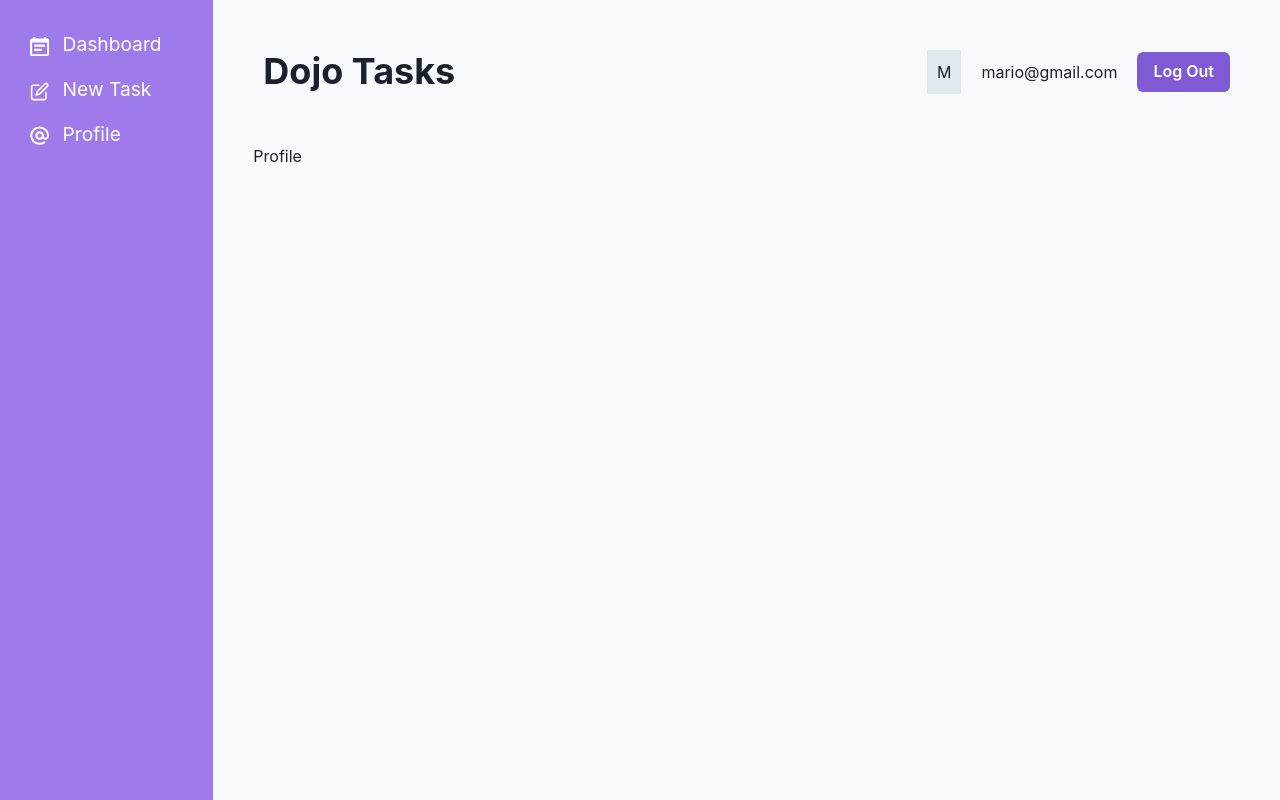
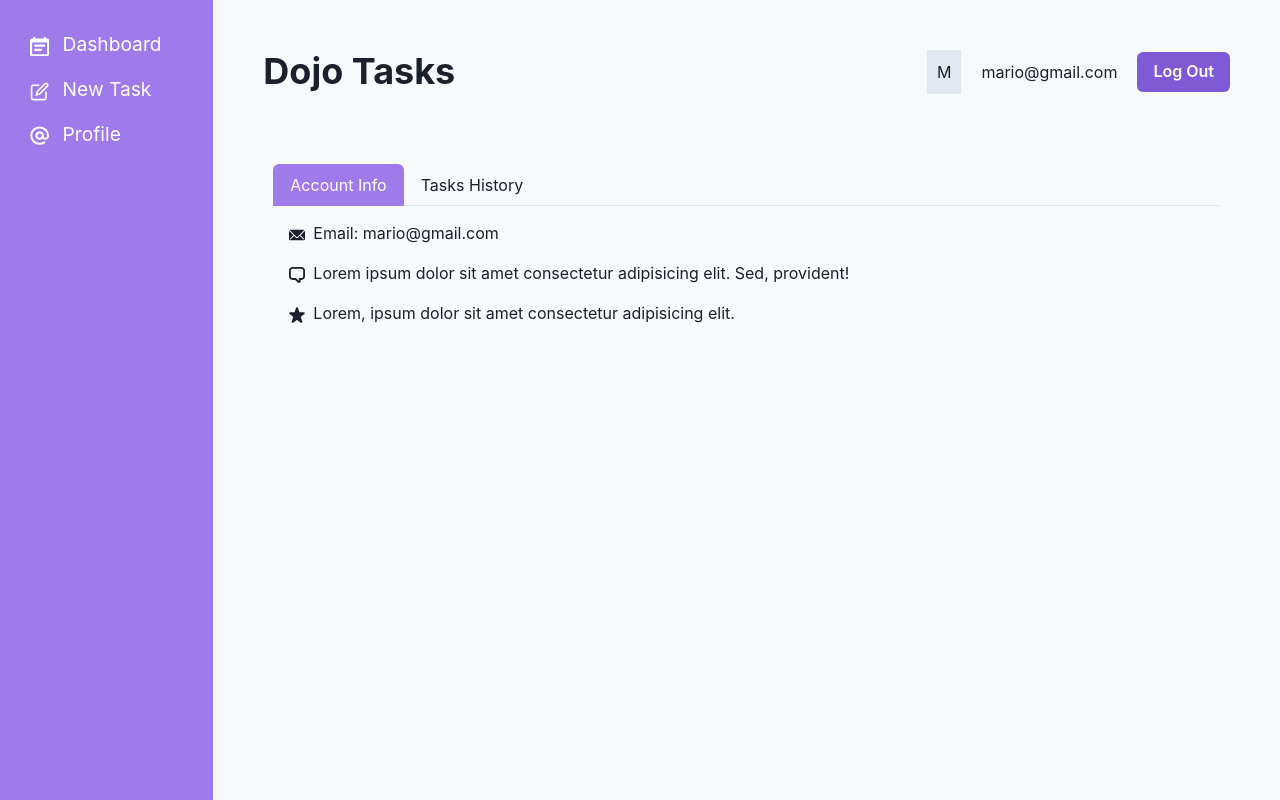
Before and after one commit to subashhB/chakra-ui-practice, a React (Vite) app: page /profile in a window 1280 px wide. Built offline with nearby package versions, Linux system fonts and the light colour scheme.

Commit message:
chore: Tabs

```diff
--- a/src/pages/Create.jsx
+++ b/src/pages/Create.jsx
@@ -1,5 +1,16 @@
+import { Box, FormControl, FormHelperText, FormLabel, Input } from "@chakra-ui/react";
+import {Form} from "react-router-dom";
+
 export default function Create() {
   return (
-    <div>Create</div>
+    <Box maxW="480px"  >
+      <Form>
+        <FormControl>
+          <FormLabel>Task Name</FormLabel>
+          <Input type="text" name="title"/>
+          <FormHelperText>Enter a desciptive Task Name.</FormHelperText>
+        </FormControl>
+      </Form>
+    </Box>
   )
 }
--- a/src/pages/Profile.jsx
+++ b/src/pages/Profile.jsx
@@ -1,5 +1,78 @@
+import {
+  List,
+  ListIcon,
+  ListItem,
+  Tab,
+  TabList,
+  TabPanel,
+  TabPanels,
+  Tabs,
+} from "@chakra-ui/react";
+import {
+  CheckCircleIcon,
+  WarningIcon,
+  WarningTwoIcon,
+  EmailIcon,
+  ChatIcon,
+  StarIcon,
+} from "@chakra-ui/icons";
+
 export default function Profile() {
   return (
-    <div>Profile</div>
-  )
+    <Tabs mt="40px" p="20px" colorScheme="purple" variant="enclosed">
+      <TabList>
+        <Tab _selected={{ color: "white", bg: "purple.400" }}>Account Info</Tab>
+        <Tab _selected={{ color: "white", bg: "purple.400" }}>
+          Tasks History
+        </Tab>
+      </TabList>
+      <TabPanels>
+        <TabPanel>
+          <List spacing={4}>
+            <ListItem>
+              <ListIcon as={EmailIcon} />
+              Email: mario@gmail.com
+            </ListItem>
+            <ListItem>
+              <ListIcon as={ChatIcon} />
+              Lorem ipsum dolor sit amet consectetur adipisicing elit. Sed,
+              provident!
+            </ListItem>
+            <ListItem>
+              <ListIcon as={StarIcon} />
+              Lorem, ipsum dolor sit amet consectetur adipisicing elit.
+            </ListItem>
+          </List>
+        </TabPanel>
+        <TabPanel>
+          <List spacing={4}>
+            <ListItem>
+              <ListIcon as={CheckCircleIcon} color="teal.400" />
+              Lorem ipsum dolor sit amet consectetur.
+            </ListItem>
+            <ListItem>
+              <ListIcon as={CheckCircleIcon} color="teal.400" />
+              Lorem ipsum dolor sit amet consectetur.
+            </ListItem>
+            <ListItem>
+              <ListIcon as={WarningIcon} color="red.400" />
+              Lorem ipsum dolor sit amet consectetur.
+            </ListItem>
+            <ListItem>
+              <ListIcon as={CheckCircleIcon} color="teal.400" />
+              Lorem ipsum dolor sit amet consectetur.
+            </ListItem>
+            <ListItem>
+              <ListIcon as={WarningIcon} color="red.400" />
+              Lorem ipsum dolor sit amet consectetur.
+            </ListItem>
+            <ListItem>
+              <ListIcon as={CheckCircleIcon} color="teal.400" />
+              Lorem ipsum dolor sit amet consectetur.
+            </ListItem>
+          </List>
+        </TabPanel>
+      </TabPanels>
+    </Tabs>
+  );
 }
```
